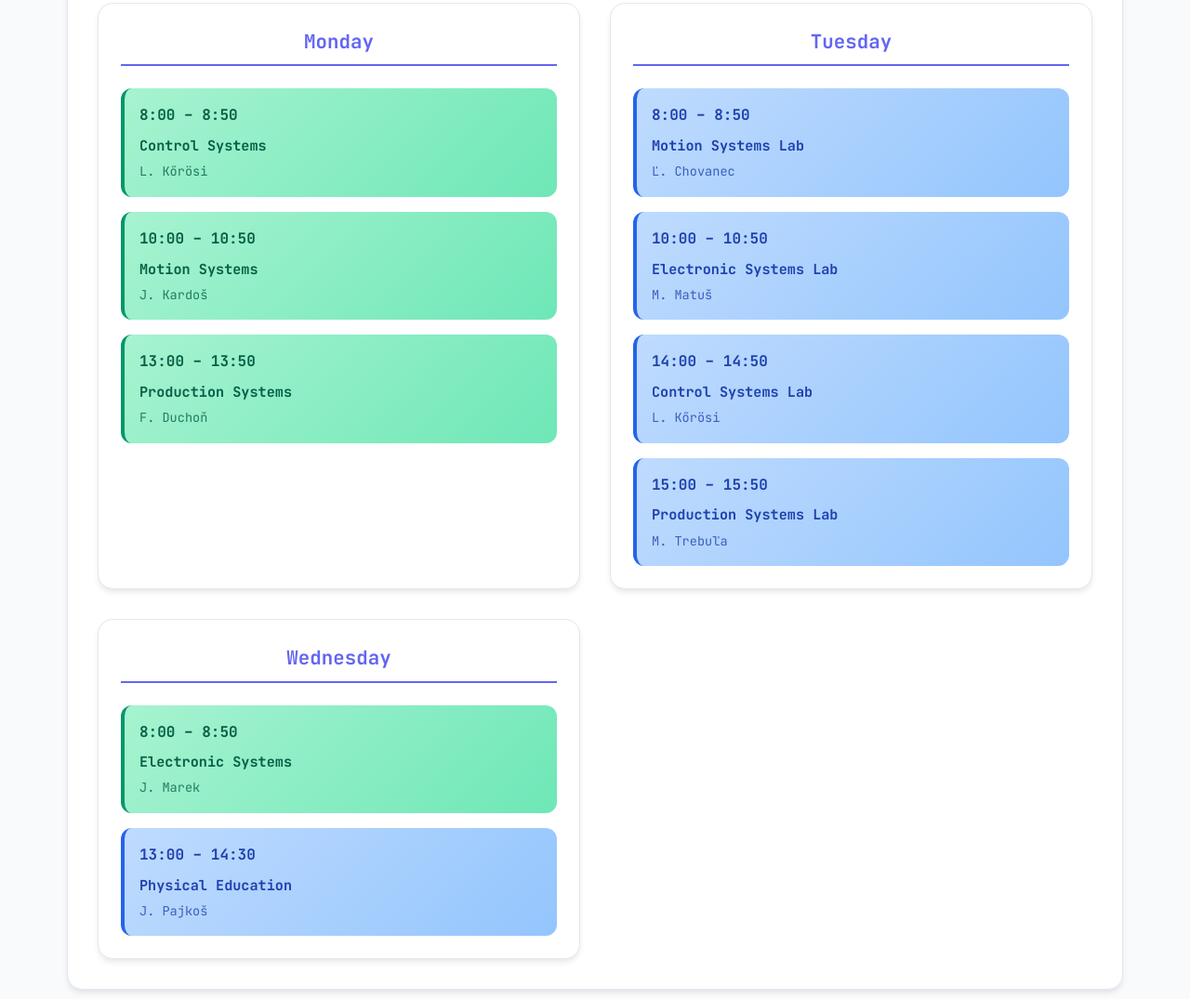
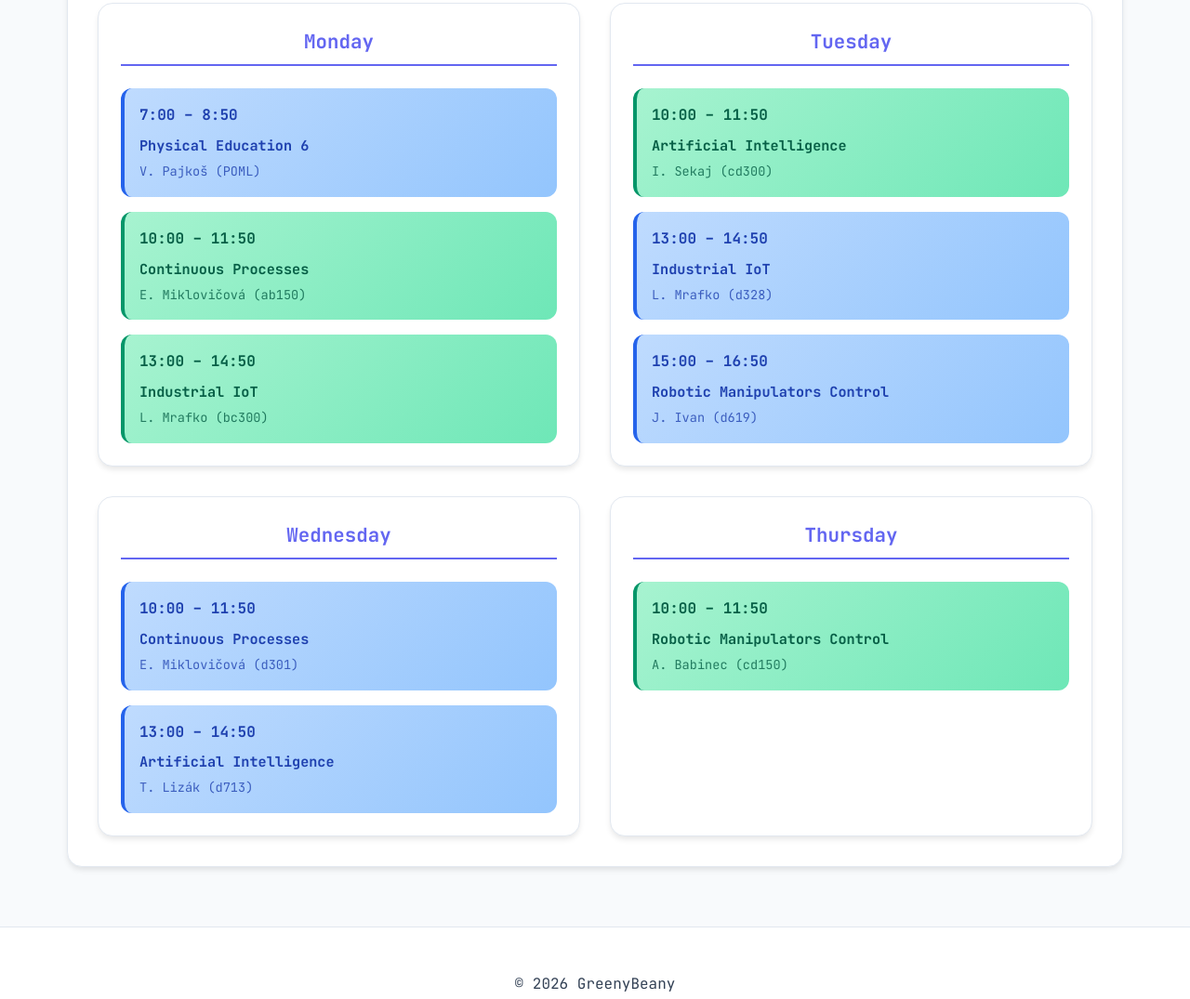
Before and after one commit to Gymoblig/me, a plain HTML site: page timetable.html in a window 1280 px wide. Shown: the part 268-1343 px from the top of the page at 93% size. Drawn offline with Linux system fonts and the light colour scheme.

Commit message:
Revise timetable with updated class information
Updated timetable with new class schedule and details.

```diff
--- a/timetable.html
+++ b/timetable.html
@@ -36,63 +36,64 @@
       <h1 data-en="My Timetable" data-sk="Môj rozvrh">My Timetable</h1>
       <div class="timetable-container">
 
-        <!-- Monday -->
         <div class="day-column">
           <div class="day-title" data-en="Monday" data-sk="Pondelok">Monday</div>
-          <div class="class-item lecture">
-            <div class="class-time">8:00 – 8:50</div>
-            <div class="class-name" data-en="Control Systems" data-sk="Riadiace systémy">Riadiace systémy</div>
-            <div class="class-teacher">L. Kőrösi</div>
+          <div class="class-item lab">
+            <div class="class-time">7:00 – 8:50</div>
+            <div class="class-name" data-en="Physical Education 6" data-sk="Telesná kultúra 6">Telesná kultúra 6</div>
+            <div class="class-teacher">V. Pajkoš (POML)</div>
           </div>
           <div class="class-item lecture">
-            <div class="class-time">10:00 – 10:50</div>
-            <div class="class-name" data-en="Motion Systems" data-sk="Pohybové systémy">Pohybové systémy</div>
-            <div class="class-teacher">J. Kardoš</div>
+            <div class="class-time">10:00 – 11:50</div>
+            <div class="class-name" data-en="Continuous Processes" data-sk="Spojité procesy">Spojité procesy</div>
+            <div class="class-teacher">E. Miklovičová (ab150)</div>
           </div>
           <div class="class-item lecture">
-            <div class="class-time">13:00 – 13:50</div>
-            <div class="class-name" data-en="Production Systems" data-sk="Výrobné systémy">Výrobné systémy</div>
-            <div class="class-teacher">F. Duchoň</div>
+            <div class="class-time">13:00 – 14:50</div>
+            <div class="class-name" data-en="Industrial IoT" data-sk="Priemyselný IoT">Priemyselný IoT</div>
+            <div class="class-teacher">L. Mrafko (bc300)</div>
           </div>
         </div>
 
-        <!-- Tuesday -->
         <div class="day-column">
           <div class="day-title" data-en="Tuesday" data-sk="Utorok">Tuesday</div>
-          <div class="class-item lab">
-            <div class="class-time">8:00 – 8:50</div>
-            <div class="class-name" data-en="Motion Systems Lab" data-sk="Pohybové systémy">Pohybové systémy</div>
-            <div class="class-teacher">Ľ. Chovanec</div>
+          <div class="class-item lecture">
+            <div class="class-time">10:00 – 11:50</div>
+            <div class="class-name" data-en="Artificial Intelligence" data-sk="Umelá inteligencia">Umelá inteligencia</div>
+            <div class="class-teacher">I. Sekaj (cd300)</div>
           </div>
           <div class="class-item lab">
-            <div class="class-time">10:00 – 10:50</div>
-            <div class="class-name" data-en="Electronic Systems Lab" data-sk="Elektronické systémy">Elektronické systémy</div>
-            <div class="class-teacher">M. Matuš</div>
+            <div class="class-time">13:00 – 14:50</div>
+            <div class="class-name" data-en="Industrial IoT" data-sk="Priemyselný IoT">Priemyselný IoT</div>
+            <div class="class-teacher">L. Mrafko (d328)</div>
           </div>
           <div class="class-item lab">
-            <div class="class-time">14:00 – 14:50</div>
-            <div class="class-name" data-en="Control Systems Lab" data-sk="Riadiace systémy">Riadiace systémy</div>
-            <div class="class-teacher">L. Kőrösi</div>
-          </div>
-          <div class="class-item lab">
-            <div class="class-time">15:00 – 15:50</div>
-            <div class="class-name" data-en="Production Systems Lab" data-sk="Výrobné systémy">Výrobné systémy</div>
-            <div class="class-teacher">M. Trebuľa</div>
+            <div class="class-time">15:00 – 16:50</div>
+            <div class="class-name" data-en="Robotic Manipulators Control" data-sk="Riadenie robotických manipulátorov">Riadenie rob. manipulátorov</div>
+            <div class="class-teacher">J. Ivan (d619)</div>
           </div>
         </div>
 
-        <!-- Wednesday -->
         <div class="day-column">
           <div class="day-title" data-en="Wednesday" data-sk="Streda">Wednesday</div>
-          <div class="class-item lecture">
-            <div class="class-time">8:00 – 8:50</div>
-            <div class="class-name" data-en="Electronic Systems" data-sk="Elektronické systémy">Elektronické systémy</div>
-            <div class="class-teacher">J. Marek</div>
+          <div class="class-item lab">
+            <div class="class-time">10:00 – 11:50</div>
+            <div class="class-name" data-en="Continuous Processes" data-sk="Spojité procesy">Spojité procesy</div>
+            <div class="class-teacher">E. Miklovičová (d301)</div>
           </div>
           <div class="class-item lab">
-            <div class="class-time">13:00 – 14:30</div>
-            <div class="class-name" data-en="Physical Education" data-sk="Telesná kultúra">Telesná kultúra</div>
-            <div class="class-teacher">J. Pajkoš</div>
+            <div class="class-time">13:00 – 14:50</div>
+            <div class="class-name" data-en="Artificial Intelligence" data-sk="Umelá inteligencia">Umelá inteligencia</div>
+            <div class="class-teacher">T. Lizák (d713)</div>
+          </div>
+        </div>
+
+        <div class="day-column">
+          <div class="day-title" data-en="Thursday" data-sk="Štvrtok">Thursday</div>
+          <div class="class-item lecture">
+            <div class="class-time">10:00 – 11:50</div>
+            <div class="class-name" data-en="Robotic Manipulators Control" data-sk="Riadenie robotických manipulátorov">Riadenie rob. manipulátorov</div>
+            <div class="class-teacher">A. Babinec (cd150)</div>
           </div>
         </div>
 
```
